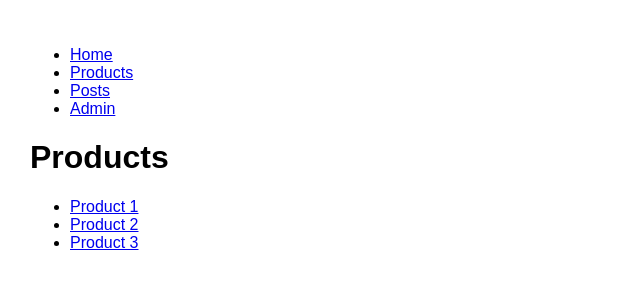
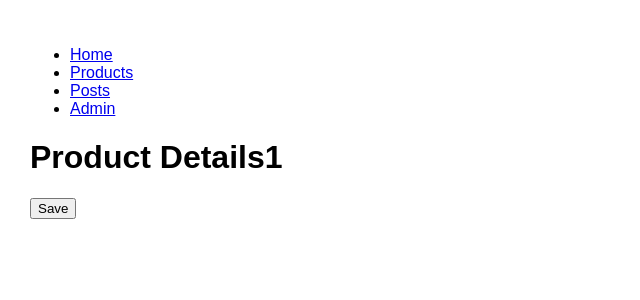
Before and after one commit to Bhaminishivram/React_route, a React (Create React App) app: page /products/1 in a window 1280 px wide. Shown: the top 300 px of the page, without its empty margins (0-640 px from the left). Built offline with nearby package versions, Linux system fonts and the light colour scheme.

Commit message:
product_details_id_matchs

```diff
--- a/src/App.js
+++ b/src/App.js
@@ -26,7 +26,8 @@ class App extends Component {
         <Switch>
           {/* <Route path="/products"  component={products}/>*/}
         {/* <Route path="/products" render={() => <Products sort="newset"/>}/>  // this overwrite default Route props */}
-        <Route path="/products" render={(props) => <Products sort="newset" {...props}/>}/>
+        <Route path="/products/:id" component={ProductDetails} />
+        <Route path="/products/" render={(props) => <Products sort="newset" {...props}/>}/>
         {/* //this will include the default Route props  */}
         <Route path="/posts" component={Posts}/>
         <Route path="/admin" component={Dashboard}/>
--- a/src/components/productDetails.jsx
+++ b/src/components/productDetails.jsx
@@ -8,7 +8,7 @@ class ProductDetails extends Component {
   render() {
     return (
       <div>
-        <h1>Product Details - </h1>
+        <h1>Product Details{this.props.match.params.id}</h1>
         <button onClick={this.handleSave}>Save</button>
       </div>
     );
```
